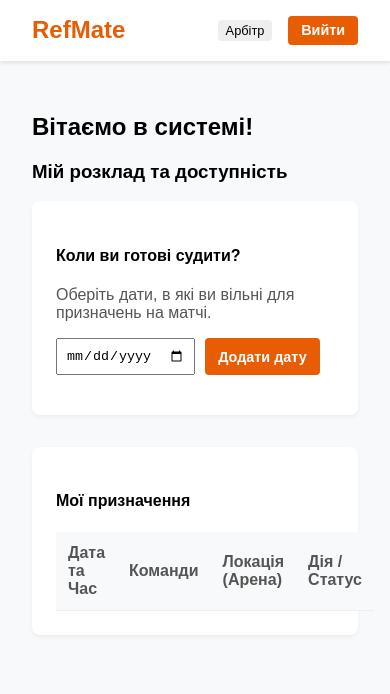
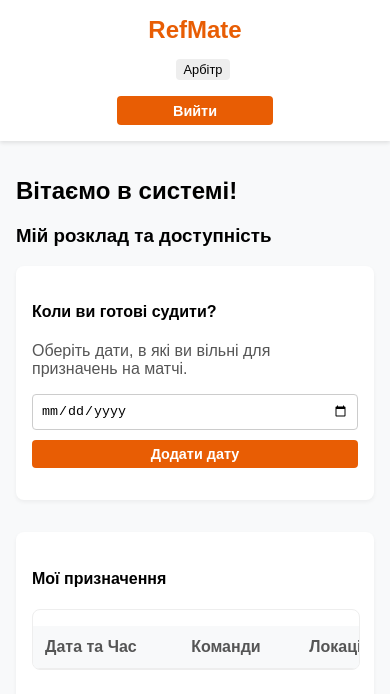
Before and after one commit to Evgeniy45/RefMate, a plain HTML site: page frontend/dashboard.html in a window 390 px wide. Drawn offline with Linux system fonts and the light colour scheme; no server answers; sample sign-in values are in the browser's storage.

Commit message:
feat: added responsive design

```diff
--- a/frontend/css/style.css
+++ b/frontend/css/style.css
@@ -1,11 +1,16 @@
 body { font-family: Arial, sans-serif; background-color: #f4f4f9; display: flex; justify-content: center; align-items: center; height: 100vh; margin: 0; }
-.login__container { background: white; padding: 2rem; border-radius: 8px; box-shadow: 0 4px 10px rgba(0,0,0,0.1); width: 300px; text-align: center; }
+
+/* Змінено ширину на гнучку (max-width) для телефонів */
+.login__container { background: white; padding: 2rem; border-radius: 8px; box-shadow: 0 4px 10px rgba(0,0,0,0.1); width: 100%; max-width: 350px; box-sizing: border-box; text-align: center; }
+
 .form__group { margin-bottom: 1rem; text-align: left; }
 .form__label { display: block; margin-bottom: 0.5rem; }
-.form__input { width: 100%; padding: 0.5rem; box-sizing: border-box; }
+.form__input { width: 100%; padding: 0.5rem; box-sizing: border-box; border: 1px solid #ccc; border-radius: 4px; }
+
 .button { width: 100%; padding: 0.7rem; background-color: #e85d04; color: white; border: none; border-radius: 4px; cursor: pointer; font-weight: bold; }
 .button:hover { background-color: #dc2f02; }
 .form__error { margin-top: 1rem; font-size: 0.9rem; }
+
 /* Стилі для кабінету */
 .page--dashboard { display: block; height: auto; background-color: #f8f9fa; }
 .header { display: flex; justify-content: space-between; align-items: center; background: #fff; padding: 1rem 2rem; box-shadow: 0 2px 4px rgba(0,0,0,0.1); }
@@ -13,10 +18,59 @@ body { font-family: Arial, sans-serif; background-color: #f4f4f9; display: flex;
 .header__user { display: flex; align-items: center; gap: 1rem; }
 .badge { background: #eee; padding: 0.2rem 0.5rem; border-radius: 4px; font-size: 0.8rem; }
 .button--small { padding: 0.4rem 0.8rem; width: auto; font-size: 0.9rem; }
-.dashboard-content { padding: 2rem; max-width: 1200px; margin: 0 auto; }
+.dashboard-content { padding: 2rem; max-width: 1200px; margin: 0 auto; box-sizing: border-box; }
 
 /* Стилі для карток і таблиць */
 .dashboard-card { background: white; padding: 1.5rem; border-radius: 8px; box-shadow: 0 2px 4px rgba(0,0,0,0.05); margin-bottom: 2rem; }
-.table { width: 100%; border-collapse: collapse; margin-top: 1rem; }
+.table { width: 100%; border-collapse: collapse; margin-top: 1rem; min-width: 600px; /* Гарантує, що таблиця не стиснеться занадто сильно */ }
 .table th, .table td { padding: 0.75rem; text-align: left; border-bottom: 1px solid #eee; }
 .table th { background-color: #f8f9fa; color: #555; font-weight: bold; }
+
+/* Рядок форми (поля поруч) */
+.form-row { display: flex; gap: 10px; margin-bottom: 1rem; }
+
+/* =========================================================
+   АДАПТИВНІСТЬ ДЛЯ МОБІЛЬНИХ ПРИСТРОЇВ
+   ========================================================= */
+
+/* Обгортка для горизонтального скролу таблиць */
+.table-responsive {
+    width: 100%;
+    overflow-x: auto;
+    -webkit-overflow-scrolling: touch;
+    border: 1px solid #eee;
+    border-radius: 8px;
+    margin-bottom: 1rem;
+}
+
+@media (max-width: 768px) {
+    .header {
+        flex-direction: column;
+        gap: 15px;
+        padding: 1rem;
+    }
+
+    .header__user {
+        flex-wrap: wrap;
+        justify-content: center;
+    }
+
+    .dashboard-content {
+        padding: 1rem;
+    }
+
+    /* Робимо поля, які були поруч, колонкою одне під одним */
+    .form-row {
+        flex-direction: column;
+        gap: 10px;
+    }
+
+    .button--small {
+        width: 100%;
+        text-align: center;
+    }
+
+    .dashboard-card {
+        padding: 1rem;
+    }
+}
--- a/frontend/dashboard.html
+++ b/frontend/dashboard.html
@@ -25,11 +25,11 @@
             <div class="dashboard-card" style="margin-top: 2rem;">
                 <h4>Призначення на матч</h4>
                 <form class="form" id="matchForm">
-                    <div style="display: flex; gap: 10px; margin-bottom: 1rem;">
+                    <div class="form-row">
                         <input type="text" id="teamA" class="form__input" placeholder="Команда А" required>
                         <input type="text" id="teamB" class="form__input" placeholder="Команда Б" required>
                     </div>
-                    <div style="display: flex; gap: 10px; margin-bottom: 1rem;">
+                    <div class="form-row">
                         <input type="text" id="matchLocation" class="form__input" placeholder="Місце проведення (Арена)" required>
                         <input type="datetime-local" id="matchDateTime" class="form__input" required>
                     </div>
@@ -55,6 +55,7 @@
 
             <div class="dashboard-card">
                 <h4>Календар матчів</h4>
+                <div class="table-responsive">
                     <table class="table" id="matchesTable">
                         <thead>
                             <tr>
@@ -70,9 +71,11 @@
                         </tbody>
                     </table>
                 </div>
+            </div>
 
             <div class="dashboard-card">
                 <h4>База арбітрів</h4>
+                <div class="table-responsive">
                     <table class="table" id="refereesTable">
                         <thead>
                             <tr>
@@ -80,10 +83,12 @@
                                 <th>Місто</th>
                                 <th>Ліцензія</th>
                                 <th>Email</th>
-                            <th>Дії</th> </tr>
+                                <th>Дії</th>
+                            </tr>
                         </thead>
                         <tbody></tbody>
                     </table>
+                </div>
             </div>
         </div>
 
@@ -94,17 +99,18 @@
                 <h4>Коли ви готові судити?</h4>
                 <p style="margin-bottom: 1rem; color: #555;">Оберіть дати, в які ви вільні для призначень на матчі.</p>
 
-                <div style="display: flex; gap: 10px; margin-bottom: 1rem;">
-                    <input type="date" id="availableDate" class="form__input" style="width: auto;">
-                    <button class="button button--small" id="addDateBtn">Додати дату</button>
+                <div class="form-row">
+                    <input type="date" id="availableDate" class="form__input" style="flex: 1;">
+                    <button class="button button--small" id="addDateBtn" style="flex: 1;">Додати дату</button>
                 </div>
 
-                <div id="myDatesList" style="display: flex; flex-wrap: wrap; gap: 10px;">
+                <div id="myDatesList" style="display: flex; flex-wrap: wrap; gap: 10px; margin-top: 1rem;">
                 </div>
             </div>
 
             <div class="dashboard-card" style="margin-top: 2rem;">
                 <h4>Мої призначення</h4>
+                <div class="table-responsive">
                     <table class="table" id="myMatchesTable">
                         <thead>
                             <tr>
@@ -119,18 +125,19 @@
                     </table>
                 </div>
             </div>
+        </div>
     </main>
 
     <div id="editMatchModal" style="display:none; position:fixed; top:0; left:0; width:100%; height:100%; background:rgba(0,0,0,0.6); z-index:1000; justify-content:center; align-items:center;">
-        <div class="dashboard-card" style="width: 90%; max-width: 500px; background: white; border-radius: 8px;">
+        <div class="dashboard-card" style="width: 90%; max-width: 500px; background: white; border-radius: 8px; max-height: 90vh; overflow-y: auto;">
             <h4 style="margin-top: 0;">Редагування матчу</h4>
             <form id="editMatchForm" class="form">
                 <input type="hidden" id="editMatchId">
-                <div style="display: flex; gap: 10px; margin-bottom: 10px;">
+                <div class="form-row">
                     <input type="text" id="editTeamA" class="form__input" placeholder="Команда А" required>
                     <input type="text" id="editTeamB" class="form__input" placeholder="Команда Б" required>
                 </div>
-                <div style="display: flex; gap: 10px; margin-bottom: 10px;">
+                <div class="form-row">
                     <input type="text" id="editLocation" class="form__input" placeholder="Локація" required>
                     <input type="datetime-local" id="editDateTime" class="form__input" required>
                 </div>
@@ -143,8 +150,8 @@
 
                 <div id="editSelectedRefereesContainer" style="display: flex; flex-wrap: wrap; gap: 8px; margin-bottom: 15px;"></div>
 
-                <div style="display:flex; gap:10px;">
-                    <button type="submit" class="button button--primary" style="flex:1;">Зберегти зміни</button>
+                <div class="form-row">
+                    <button type="submit" class="button button--primary" style="flex:1;">Зберегти</button>
                     <button type="button" class="button" style="background-color:#e0e0e0; color:#333; flex:1;" onclick="closeEditModal()">Скасувати</button>
                 </div>
             </form>
```
Also changed, not shown: frontend/register.html (+1 -1 lines). Lines whose indentation alone changed are shown as unchanged.
